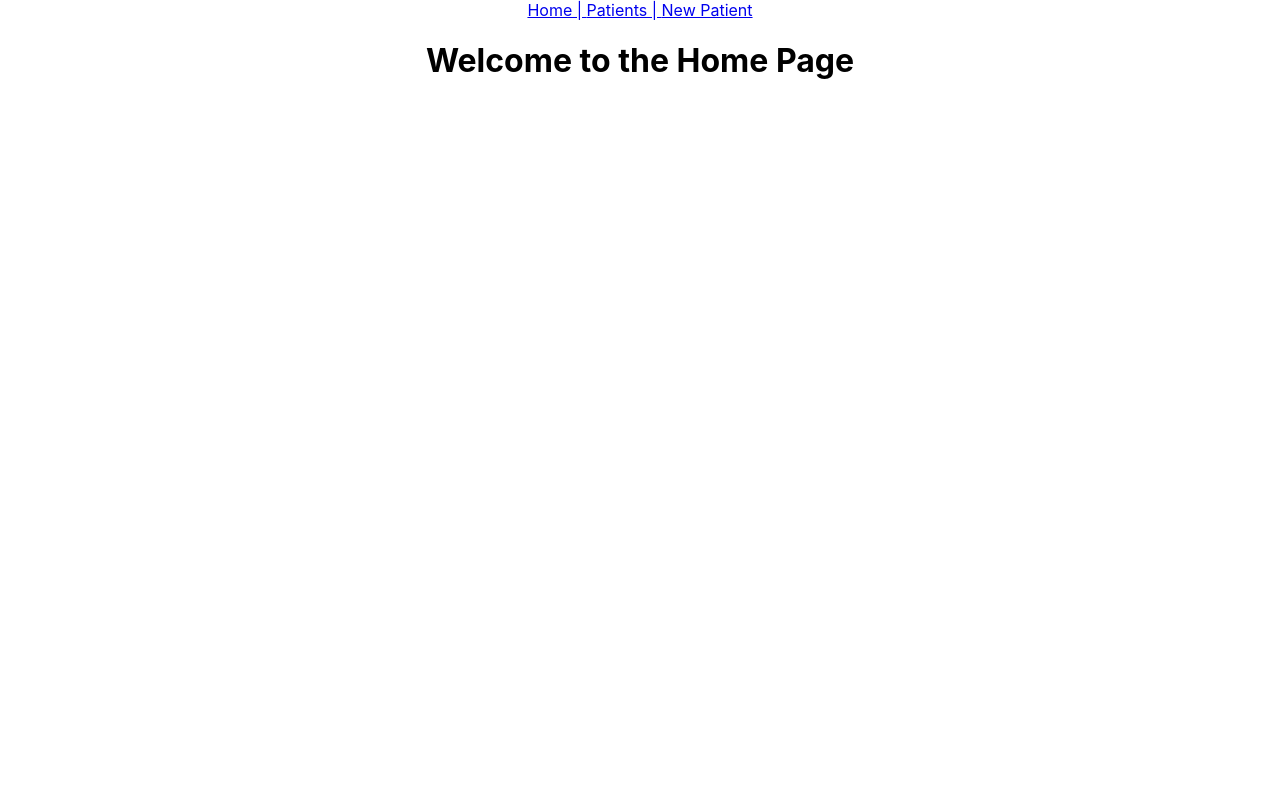
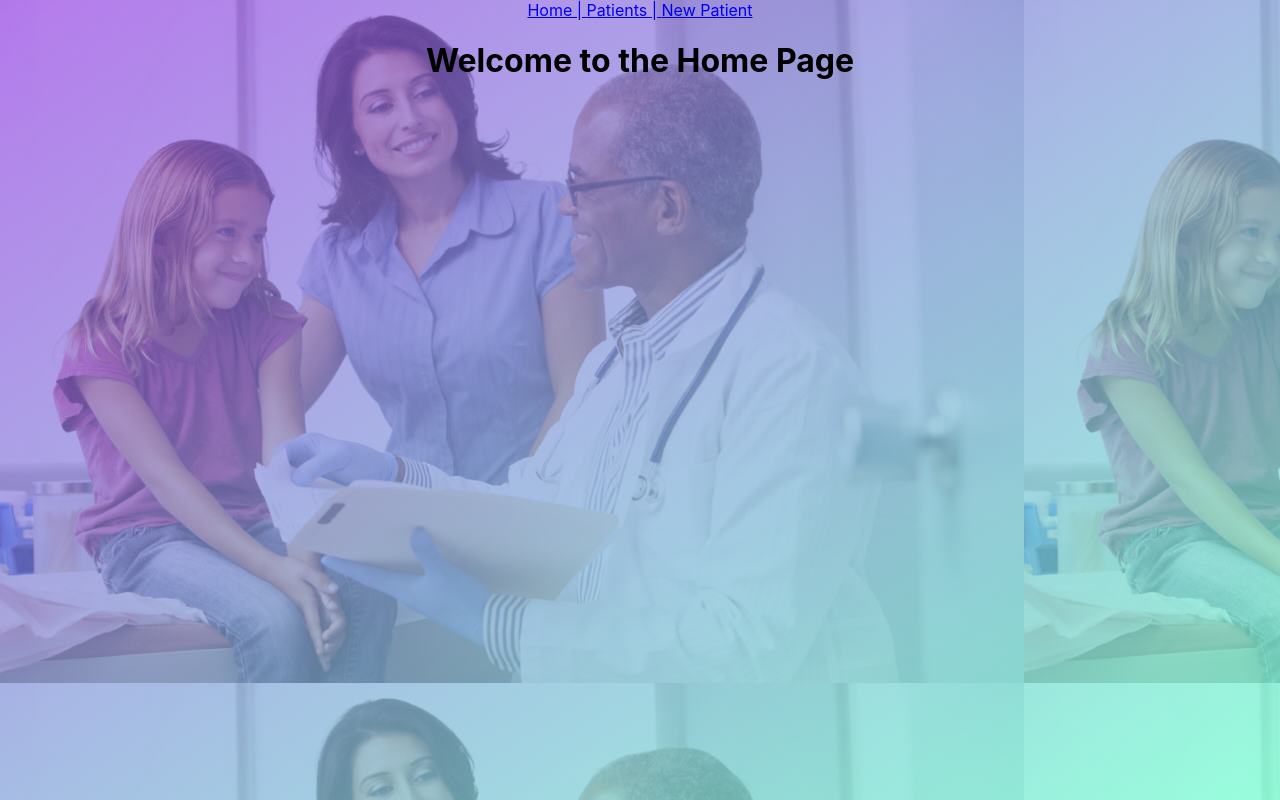
Before and after one commit to NoahAl777/paperless-2.0, a React (Create React App) app: page / in a window 1280 px wide. Built offline with nearby package versions, Linux system fonts and the light colour scheme; data requests are answered from the project's data file.

Commit message:
add background image and styling to html and body

```diff
--- a/db.json
+++ b/db.json
@@ -5,7 +5,7 @@
       "firstName": "Noah",
       "lastName": "Alston",
       "dateOfBirth": "02/09/2001",
-      "address": "3451 Citation Dr.",
+      "address": "3451 Citation Dr",
       "phone": "(904)428-2364",
       "gender": "Male",
       "email": "noah@gmail.com",
--- a/src/index.css
+++ b/src/index.css
@@ -7,6 +7,13 @@ body {
   -moz-osx-font-smoothing: grayscale;
 }
 
+html, body {
+  height: 100%;
+  background-image: linear-gradient(to bottom right,
+  rgba(138, 43, 226, 0.62), rgba(127, 255, 212, 0.8)
+  ), url("./images/doctor-image-background.jpeg");
+}
+
 code {
   font-family: source-code-pro, Menlo, Monaco, Consolas, 'Courier New',
     monospace;
```
Also changed, not shown: src/images/doctor-image-background.jpeg (added).
